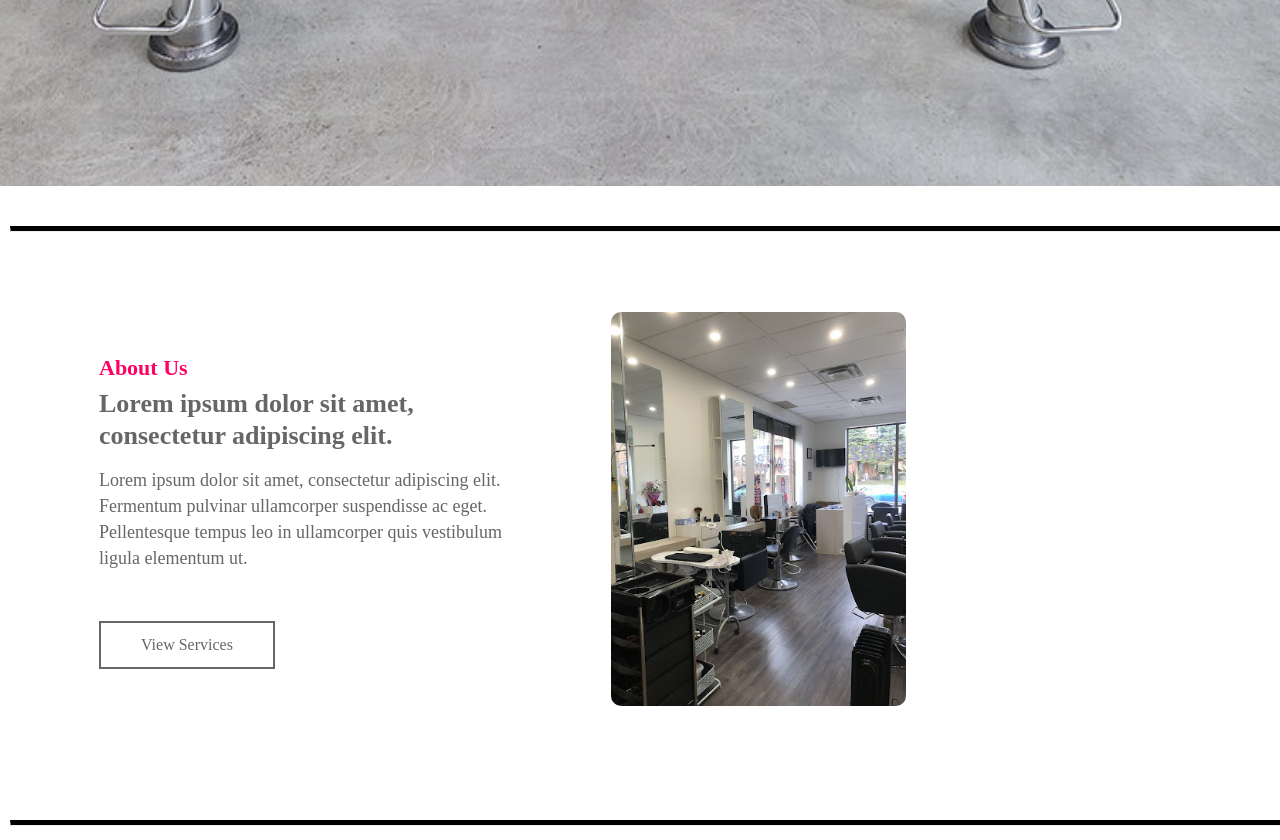
After one commit to JamesVictorAlvarez/System-Development, a PHP site: page /System-Development/view/aboutView.php in a window 1280 px wide. The commit adds this page. Shown: the part 1760-2600 px from the top of the page. Run offline with PHP 8.4, Linux system fonts and the light colour scheme.

Commit message:
add About page & fixed footer

```diff
--- /dev/null
+++ b/Project/view/aboutView.php
@@ -0,0 +1,495 @@
+<!DOCTYPE html>
+<html lang="en">
+
+<head>
+    <meta charset="UTF-8">
+    <meta http-equiv="X-UA-Compatible" content="IE=edge">
+    <meta name="viewport" content="width=device-width, initial-scale=1.0">
+    <link rel="icon" type="image/x-icon" href="/images/favicon.ico">
+    <link rel="stylesheet" href="style/navbar.css">
+    <link rel="stylesheet" href="style/logo.css">
+    <link rel="stylesheet" href="style/footer.css">
+    <style>
+        * {
+            padding: 0;
+            margin: 0;
+            box-sizing: border-box;
+            font-family: "Quicksand";
+        }
+
+        body {
+            min-width: 50vh;
+        }
+
+        html,
+        body {
+            height: 100%;
+            color: #fff;
+            overflow-x: hidden;
+        }
+
+        .salonImageClass img {
+            display: block;
+            max-width: 100;
+            height: auto;
+
+            /* grid-column: 2 / span 20;
+            grid-row: 1 / span 40; */
+        }
+
+        .salonImageClass {
+            width: 100%;
+        }
+
+
+        .image-container {
+            width: 100%;
+            height: 70vh;
+            margin-top: 50px;
+            position: relative;
+        }
+
+        .image-container img {
+            width: 100%;
+            height: 100%;
+            object-fit: cover;
+            object-position: center;
+        }
+
+        hr.solid {
+            position: relative;
+            top: 30px;
+            margin: 10px;
+            border-top: 5px solid black;
+        }
+
+        .responsive-container-block {
+            min-height: 75px;
+            height: fit-content;
+            width: 100%;
+            padding-top: 10px;
+            padding-right: 10px;
+            padding-bottom: 10px;
+            padding-left: 10px;
+            display: flex;
+            flex-wrap: wrap;
+            margin-top: 0px;
+            margin-right: auto;
+            margin-bottom: 0px;
+            margin-left: auto;
+            justify-content: flex-start;
+        }
+
+        a {
+            text-decoration-line: none;
+            text-decoration-thickness: initial;
+            text-decoration-style: initial;
+            text-decoration-color: initial;
+        }
+
+        .text-blk {
+            margin-top: 0px;
+            margin-right: 0px;
+            margin-bottom: 0px;
+            margin-left: 0px;
+            padding-top: 10px;
+            padding-right: 10px;
+            padding-bottom: 10px;
+            padding-left: 10px;
+            line-height: 25px;
+        }
+
+        .responsive-container-block.bigContainer {
+            padding-top: 10px;
+            padding-right: 30px;
+            padding-bottom: 10px;
+            padding-left: 30px;
+            flex-direction: column;
+            align-items: center;
+            justify-content: center;
+            padding: 10px 50px 10px 50px;
+        }
+
+        .mainImg {
+            color: black;
+            width: 50%;
+            height: auto;
+            border-top-left-radius: 10px;
+            border-top-right-radius: 10px;
+            border-bottom-right-radius: 10px;
+            border-bottom-left-radius: 10px;
+        }
+
+        .text-blk.headingText {
+            font-size: 22px;
+            font-weight: 700;
+            line-height: 30px;
+            color: #FF0063;
+            padding-top: 0px;
+            padding-right: 10px;
+            padding-bottom: 0px;
+            padding-left: 0px;
+            margin-top: 0px;
+            margin-right: 0px;
+            margin-bottom: 5px;
+            margin-left: 0px;
+        }
+
+        .allText {
+            padding-top: 0px;
+            padding-right: 0px;
+            padding-bottom: 0px;
+            padding-left: 0px;
+            width: 40%;
+            margin-top: 0px;
+            margin-right: 0px;
+            margin-bottom: 0px;
+            margin-left: 0px;
+        }
+
+        .text-blk.subHeadingText {
+            color: rgb(102, 102, 102);
+            font-size: 26px;
+            line-height: 32px;
+            font-weight: 700;
+            margin-top: 0px;
+            margin-right: 0px;
+            margin-bottom: 15px;
+            margin-left: 0px;
+            padding-top: 0px;
+            padding-right: 10px;
+            padding-bottom: 0px;
+            padding-left: 0px;
+        }
+
+        .text-blk.description {
+            font-size: 18px;
+            line-height: 26px;
+            color: rgb(102, 102, 102);
+            margin-top: 0px;
+            margin-right: 0px;
+            margin-bottom: 50px;
+            margin-left: 0px;
+            font-weight: 400;
+            padding-top: 0px;
+            padding-right: 10px;
+            padding-bottom: 0px;
+            padding-left: 0px;
+        }
+
+        .explore {
+            font-size: 16px;
+            line-height: 28px;
+            color: rgb(102, 102, 102);
+            border-top-width: 2px;
+            border-right-width: 2px;
+            border-bottom-width: 2px;
+            border-left-width: 2px;
+            border-top-style: solid;
+            border-right-style: solid;
+            border-bottom-style: solid;
+            border-left-style: solid;
+            border-top-color: rgb(102, 102, 102);
+            border-right-color: rgb(102, 102, 102);
+            border-bottom-color: rgb(102, 102, 102);
+            border-left-color: rgb(102, 102, 102);
+            border-image-source: initial;
+            border-image-slice: initial;
+            border-image-width: initial;
+            border-image-outset: initial;
+            border-image-repeat: initial;
+            cursor: pointer;
+            background-color: white;
+            margin-top: 0px;
+            margin-right: 0px;
+            margin-bottom: 0px;
+            margin-left: 0px;
+            padding-top: 8px;
+            padding-right: 40px;
+            padding-bottom: 8px;
+            padding-left: 40px;
+        }
+
+
+        .responsive-container-block.Container {
+            margin-top: 80px;
+            margin-right: auto;
+            margin-bottom: 50px;
+            margin-left: auto;
+            justify-content: center;
+            align-items: center;
+            max-width: 1320px;
+            padding-top: 10px;
+            padding-right: 10px;
+            padding-bottom: 10px;
+            padding-left: 10px;
+        }
+
+        .responsive-container-block.Container.bottomContainer {
+            flex-direction: row-reverse;
+            margin-top: 80px;
+            margin-right: auto;
+            margin-bottom: 50px;
+            margin-left: auto;
+            position: static;
+        }
+
+        .allText.aboveText {
+            margin-top: 0px;
+            margin-right: 0px;
+            margin-bottom: 0px;
+            margin-left: 40px;
+        }
+
+        .allText.bottomText {
+            margin-top: 0px;
+            margin-right: 40px;
+            margin-bottom: 0px;
+            margin-left: 0px;
+            display: flex;
+            flex-direction: column;
+            align-items: flex-start;
+            justify-content: flex-start;
+            padding-top: 0px;
+            padding-right: 15px;
+            padding-bottom: 0px;
+            padding-left: 0px;
+        }
+
+        .purpleBox {
+            display: flex;
+            flex-direction: column;
+            align-items: flex-start;
+            max-width: 430px;
+            background-color: rgb(176, 98, 255);
+            padding-top: 20px;
+            padding-right: 20px;
+            padding-bottom: 20px;
+            padding-left: 20px;
+            border-top-left-radius: 10px;
+            border-top-right-radius: 10px;
+            border-bottom-right-radius: 10px;
+            border-bottom-left-radius: 10px;
+            position: absolute;
+            bottom: -35px;
+            left: -8%;
+        }
+
+        .purpleText {
+            font-size: 18px;
+            line-height: 26px;
+            color: white;
+            margin-top: 0px;
+            margin-right: 0px;
+            margin-bottom: 10px;
+            margin-left: 0px;
+        }
+
+        .ultimateImg {
+            width: 50%;
+            position: relative;
+        }
+
+        @media (max-width: 500px) {
+            .responsive-container-block.Container {
+                padding-top: 10px;
+                padding-right: 0px;
+                padding-bottom: 10px;
+                padding-left: 0px;
+                width: 100%;
+                max-width: 100%;
+            }
+
+            .mainImg {
+                width: 25%;
+            }
+
+            .responsive-container-block.bigContainer {
+                padding-top: 10px;
+                padding-right: 25px;
+                padding-bottom: 10px;
+                padding-left: 25px;
+            }
+
+            .text-blk.subHeadingText {
+                font-size: 24px;
+                padding-top: 0px;
+                padding-right: 0px;
+                padding-bottom: 0px;
+                padding-left: 0px;
+                line-height: 28px;
+            }
+
+            .text-blk.description {
+                font-size: 16px;
+                padding-top: 0px;
+                padding-right: 0px;
+                padding-bottom: 0px;
+                padding-left: 0px;
+                line-height: 22px;
+            }
+
+            .allText {
+                padding-top: 0px;
+                padding-right: 0px;
+                padding-bottom: 0px;
+                padding-left: 0px;
+                width: 100%;
+            }
+
+            .allText.bottomText {
+                margin-top: 50px;
+                margin-right: 0px;
+                margin-bottom: 0px;
+                margin-left: 0px;
+                padding: 0 0 0 0;
+                margin: 30px 0 0 0;
+            }
+
+            .ultimateImg {
+                position: static;
+            }
+
+            .purpleBox {
+                position: static;
+            }
+
+            .stars {
+                width: 55%;
+            }
+
+            .allText.bottomText {
+                margin-top: 75px;
+                margin-right: 0px;
+                margin-bottom: 0px;
+                margin-left: 0px;
+            }
+
+            .responsive-container-block.bigContainer {
+                padding-top: 10px;
+                padding-right: 20px;
+                padding-bottom: 10px;
+                padding-left: 20px;
+            }
+
+            .purpleText {
+                font-size: 16px;
+                line-height: 22px;
+            }
+
+            .explore {
+                padding: 6px 35px 6px 35px;
+                font-size: 15px;
+            }
+        }
+    </style>
+    <title>Home</title>
+</head>
+
+<body>
+    <!------------------------------------------------------||LOGO||------------------------------------------------------------>
+    <div class="top-left">
+        <p class="logo">LOGO</p>
+    </div>
+    <div class="top-right">
+        <p class="login"><a href="?resource=user&action=login">Login</a></p>
+    </div>
+    <!------------------------------------------------------||LOGO||------------------------------------------------------------>
+
+    <!------------------------------------------------------||NAVBAR||------------------------------------------------------------>
+    <nav>
+        <ul>
+            <li><a href="?resource=home&action=view">Home</a></li>
+            <li><a href="?resource=product&action=view">Shop</a></li>
+            <li><a href="#">Appointment</a></li>
+            <li><a href="#">Location</a></li>
+            <li><a href="?resource=about&action=view">About</a></li>
+        </ul>
+    </nav>
+
+    <!------------------------------------------------------||HomePageImage||------------------------------------------------------------>
+
+    <div class="image-container">
+        <img src="img/about.png">
+    </div>
+
+    <hr class="solid">
+
+    <div class="responsive-container-block bigContainer">
+        <div class="responsive-container-block Container bottomContainer">
+            <div class="ultimateImg">
+                <img class="mainImg" src="img/salon.png">
+            </div>
+            <div class="allText bottomText">
+                <p class="text-blk headingText">
+                    About Us
+                </p>
+                <p class="text-blk subHeadingText">
+                    Lorem ipsum dolor sit amet, consectetur adipiscing elit.
+                </p>
+                <p class="text-blk description">
+                    Lorem ipsum dolor sit amet, consectetur adipiscing elit. Fermentum pulvinar ullamcorper suspendisse ac eget. Pellentesque tempus leo in ullamcorper quis vestibulum ligula elementum ut.
+                </p>
+                <a class="explore">
+                    View Services
+                </a>
+            </div>
+        </div>
+    </div>
+
+    <!------------------------------------------------------||HomePage||------------------------------------------------------------>
+
+    <hr class="solid">
+
+    <!------------------------------------------------------||Footer||------------------------------------------------------------>
+
+    <footer>
+        <div class="footer">
+            <div class="contain">
+                <div class="col">
+                    <h2>Cherry Salon</h2>
+                    <ul>
+                        <li>685 Bd de la Cote Vertu Ouest</li>
+                        <li> Saint-Laurent, QC</li>
+                        <li>H4L 1Y2</li>
+                    </ul>
+                </div>
+                <div class="col">
+                    <h2>Hours</h2>
+                    <ul>
+                        <li>Mon: Closed</li>
+                        <li>Tue: 10:00 AM - 7:00 PM</li>
+                        <li>Wed: 10:00 AM - 7:00 PM</li>
+                        <li>Thu: 10:00 AM - 7:00 PM</li>
+                        <li>Fri: 10:00 AM - 7:00 PM</li>
+                        <li>Sat: 10:00 AM - 7:00 PM</li>
+                        <li>Sun: 10:00 AM - 7:00 PM</li>
+                    </ul>
+                </div>
+                <div class="col">
+                    <h2>Explore</h2>
+                    <ul>
+                        <li><a href="?resource=home&action=view">Home</a></li>
+                        <li><a href="?resource=product&action=view">Shop</a></li>
+                        <li><a>Appointments</a></li>
+                        <li><a>Location</a></li>
+                        <li><a href="?resource=about&action=view">About</a></li>
+                    </ul>
+                </div>
+                <div class="col">
+                    <h2>Resources</h2>
+                    <ul>
+                        <li>Webmail</li>
+                        <li>Web templates</li>
+                        <li>Email templates</li>
+                    </ul>
+                </div>
+                <div class="clearfix"></div>
+            </div>
+        </div>
+    </footer>
+
+
+</body>
+
+</html>
--- a/Project/view/productView.php
+++ b/Project/view/productView.php
@@ -150,7 +150,7 @@
             <li><a href="?resource=product&action=view">Shop</a></li>
             <li><a href="#">Appointment</a></li>
             <li><a href="#">Location</a></li>
-            <li><a href="#">About</a></li>
+            <li><a href="?resource=about&action=view">About</a></li>
         </ul>
     </nav>
     <!------------------------------------------------------||NAVBAR||------------------------------------------------------------>
@@ -250,7 +250,7 @@
                         <li><a href="?resource=product&action=view">Shop</a></li>
                         <li><a>Appointments</a></li>
                         <li><a>Location</a></li>
-                        <li><a>About</a></li>
+                        <li><a href="?resource=about&action=view">About</a></li>
                     </ul>
                 </div>
                 <div class="col">
```
Also changed, not shown: Project/controller/aboutController.php (added, +29 -0 lines), Project/model/about.php (added, +9 -0 lines), Project/view/homeView.php (+49 -14 lines), salon.sql (+91 -54 lines), Project/img/about.png (added), Project/img/salon.png (added).
